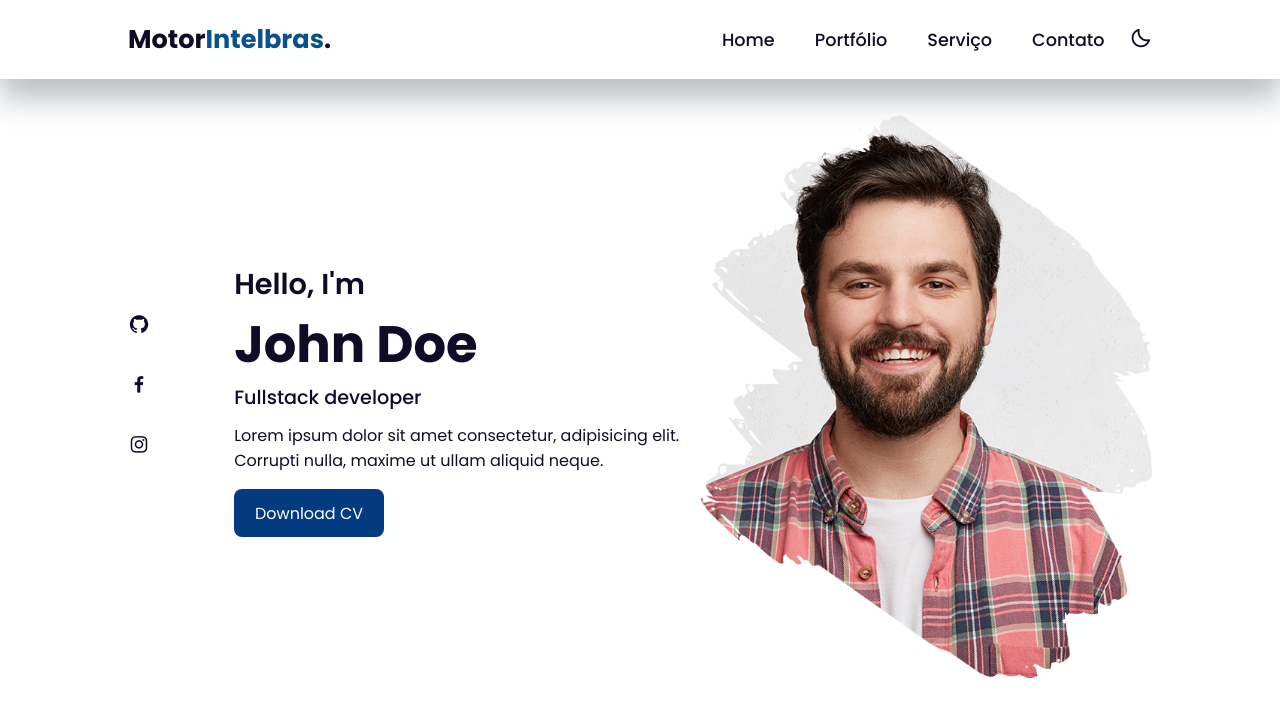
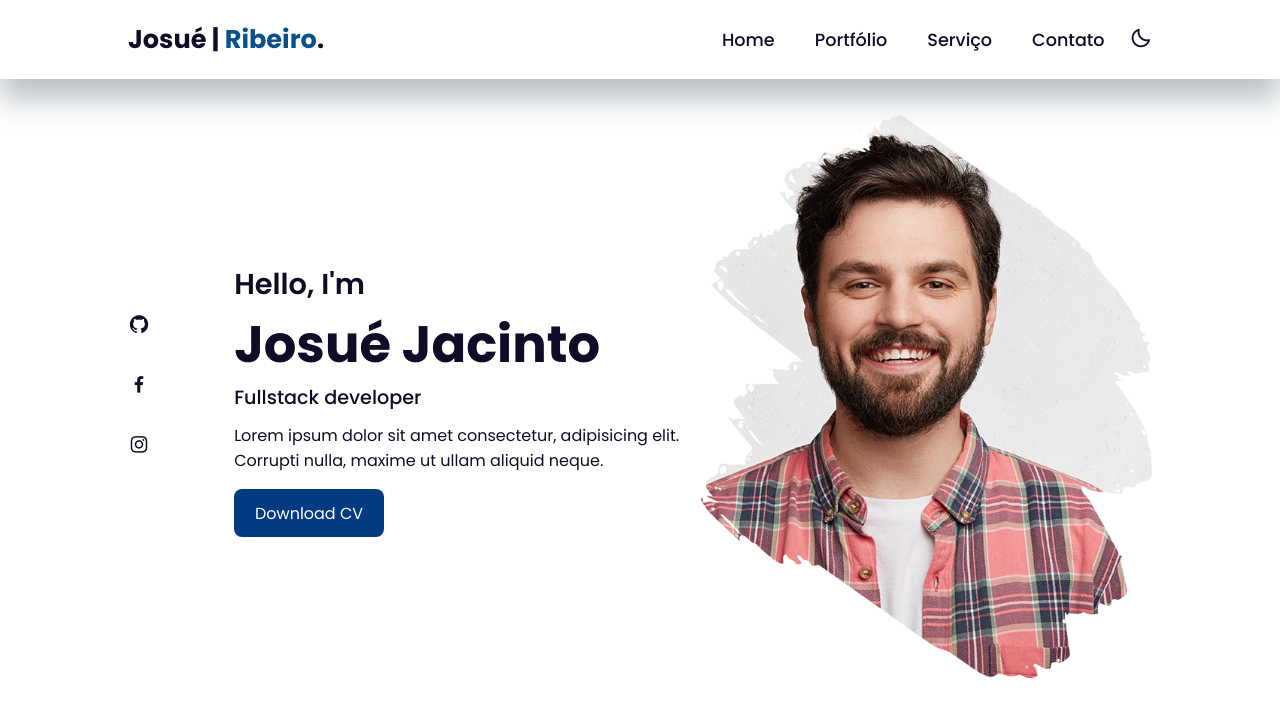
Before and after one commit to Jreng7/blog-html-css, a plain HTML site: page index.html in a window 1280 px wide. Drawn offline with nearby package versions, Linux system fonts and the light colour scheme.

Commit message:
alt html

```diff
--- a/index.html
+++ b/index.html
@@ -9,7 +9,7 @@
 </head>
 <body>
   <header>
-    <a href="#" class="logo">Motor<span>Intelbras</span>.</a>
+    <a href="#" class="logo">Josué | <span>Ribeiro</span>.</a>
     <div class="bx bx-menu" id="menu-icon"></div>
     <nav>
       <ul class="nav-ul">
@@ -33,7 +33,7 @@
 
       <article class="home-text">  <!-- 1fr -->
         <span>Hello, I'm</span>
-        <h1>John Doe</h1>
+        <h1>Josué Jacinto</h1>
         <h2>Fullstack developer</h2>
         <p>
           Lorem ipsum dolor sit amet consectetur, adipisicing elit. Corrupti nulla, maxime ut ullam aliquid neque.
```
